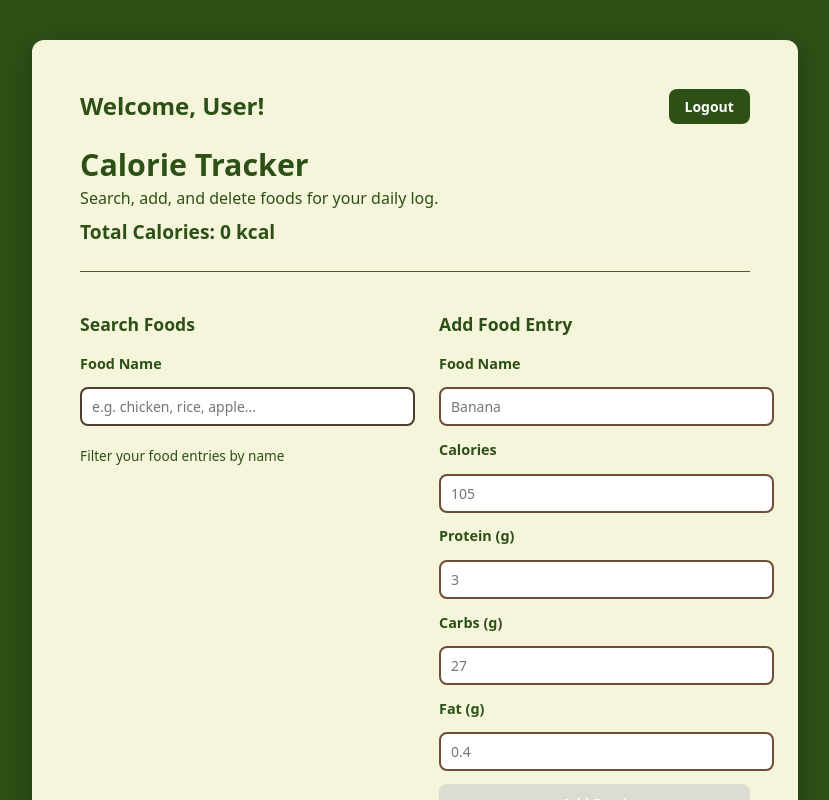
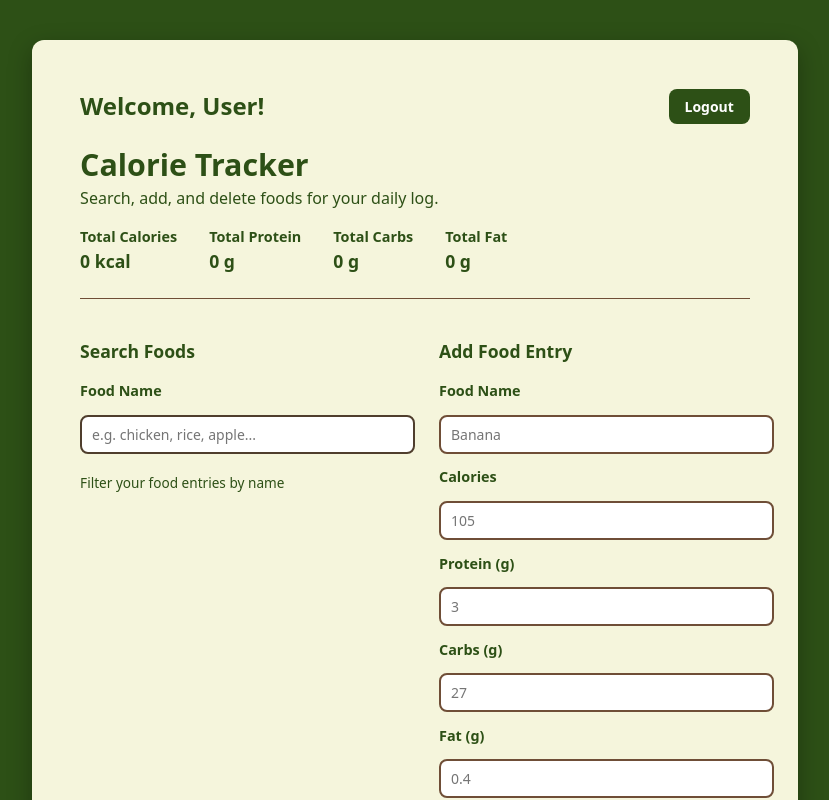
Before and after one commit to DexterPressley/MERN-Stack, a React app in the folder frontend/: page /cards in a window 1280 px wide. Shown: the top 800 px of the page, without its empty margins (225-1054 px from the left). Built offline with nearby package versions, Linux system fonts and the light colour scheme; no server answers; the HTML template or start-up script is replaced by a standard one.

Commit message:
Added total macro counter to top of landing page

```diff
--- a/frontend/src/pages/FoodLanding.tsx
+++ b/frontend/src/pages/FoodLanding.tsx
@@ -96,6 +96,33 @@ const FoodLanding: React.FC = () => {
     () =>
       filteredFoods.reduce(
         (sum, f) => sum + (Number(f.caloriesPerUnit) || 0),
+        0
+      ),
+    [filteredFoods]
+  );
+
+  const totalProtein = useMemo<number>(
+    () =>
+      filteredFoods.reduce(
+        (sum, f) => sum + (Number(f.proteinPerUnit) || 0),
+        0
+      ),
+    [filteredFoods]
+  );
+
+  const totalCarbs = useMemo<number>(
+    () =>
+      filteredFoods.reduce(
+        (sum, f) => sum + (Number(f.carbsPerUnit) || 0),
+        0
+      ),
+    [filteredFoods]
+  );
+
+  const totalFat = useMemo<number>(
+    () =>
+      filteredFoods.reduce(
+        (sum, f) => sum + (Number(f.fatPerUnit) || 0),
         0
       ),
     [filteredFoods]
@@ -327,13 +354,48 @@ const FoodLanding: React.FC = () => {
           <p style={{ color: "var(--muted)", marginTop: "0.3rem", marginBottom: "0.5rem" }}>
             Search, add, and delete foods for your daily log.
           </p>
+          {/* Totals Row */}
           <div style={{
-            fontSize: "1.2rem",
-            fontWeight: 600,
-            color: "var(--brand)",
-            marginTop: "0.5rem"
+            display: "flex",
+            gap: "2rem",
+            marginTop: "1rem",
+            flexWrap: "wrap"
           }}>
-            Total Calories: {totalCalories} kcal
+            <div style={{
+              fontSize: "1.1rem",
+              fontWeight: 600,
+              color: "var(--brand)"
+            }}>
+              <span style={{ fontSize: "0.9rem", color: "var(--muted)", display: "block" }}>Total Calories</span>
+              {totalCalories} kcal
+            </div>
+
+            <div style={{
+              fontSize: "1.1rem",
+              fontWeight: 600,
+              color: "var(--brand)"
+            }}>
+              <span style={{ fontSize: "0.9rem", color: "var(--muted)", display: "block" }}>Total Protein</span>
+              {totalProtein} g
+            </div>
+
+            <div style={{
+              fontSize: "1.1rem",
+              fontWeight: 600,
+              color: "var(--brand)"
+            }}>
+              <span style={{ fontSize: "0.9rem", color: "var(--muted)", display: "block" }}>Total Carbs</span>
+              {totalCarbs} g
+            </div>
+
+            <div style={{
+              fontSize: "1.1rem",
+              fontWeight: 600,
+              color: "var(--brand)"
+            }}>
+              <span style={{ fontSize: "0.9rem", color: "var(--muted)", display: "block" }}>Total Fat</span>
+              {totalFat} g
+            </div>
           </div>
         </div>
 
```
